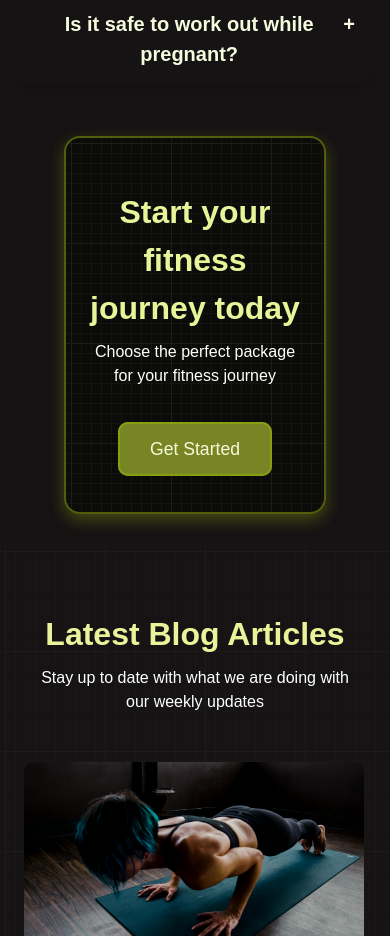
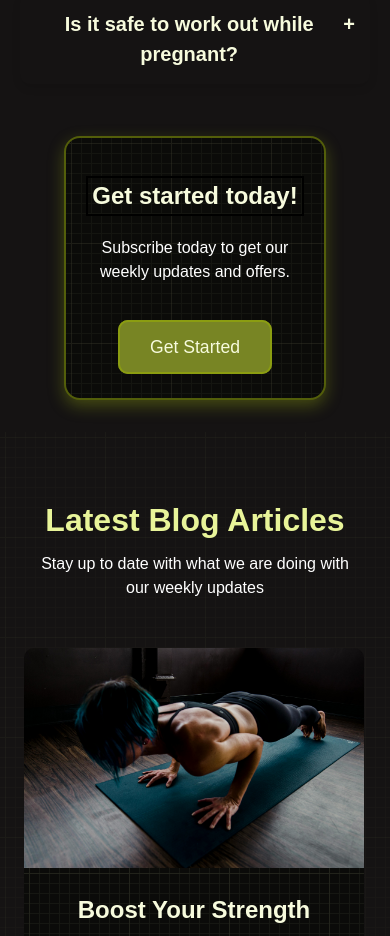
Before and after one commit to LiamHilton/gymlanding, a React (Vite) app: page / in a window 390 px wide. Shown: the part 7520-8456 px from the top of the page. Built offline with nearby package versions, Linux system fonts and the light colour scheme; a web font is replaced by a local one.

Commit message:
cta updates

```diff
--- a/src/Components/CTASUB/CTAsub.css
+++ b/src/Components/CTASUB/CTAsub.css
@@ -17,7 +17,7 @@
   }
 
   .cta-header {
-    font-size: 2.5rem;
+    font-size: 2rem;
     margin-bottom: 20px;
     font-weight: 600;
     color: var(--text-color);
@@ -25,7 +25,7 @@
 
   .cta-paragraph {
     color: var(--p-color);
-    font-size: 1.2rem;
+    font-size: 1.25rem;
     margin-bottom: 50px;
   }
 
@@ -47,3 +47,29 @@
     color: #fff;
 
   }
+
+  @media (max-width: 450px) {
+
+    .cta-section{
+      /* width: auto; */
+      padding: 30px 20px;
+    }
+    .cta-content{
+    max-width: 400px;
+    margin: 0.5rem 0;
+    /* border: 2px solid red; */
+  }
+
+  .cta-header {
+    font-size: 1.5rem;
+    margin-bottom: 20px;
+  }
+
+  .cta-paragraph {
+
+    font-size: 1rem;
+    margin-bottom: 50px;
+  }
+
+
+}
--- a/src/Components/CTASUB/CTAsub.jsx
+++ b/src/Components/CTASUB/CTAsub.jsx
@@ -1,14 +1,15 @@
 import React from 'react';
 import './CTAsub.css';
-import SectionTitle from '../SectionTitle/SectionTitle';
 
 const CTAsub = () => {
   return (
     <section className="cta-section">
       <div className="cta-content">
-      <SectionTitle title="Start your fitness journey today" text="Choose the perfect package for your fitness journey" />
-
-        <a href="#contact" className="cta-button">Get Started</a>
+        <h2 className="cta-header">Get started today!</h2>
+        <p className="cta-paragraph">
+          Subscribe today to get our weekly updates and offers.
+          </p>
+        <a href="#" className="cta-button">Get Started</a>
       </div>
     </section>
   );
```
